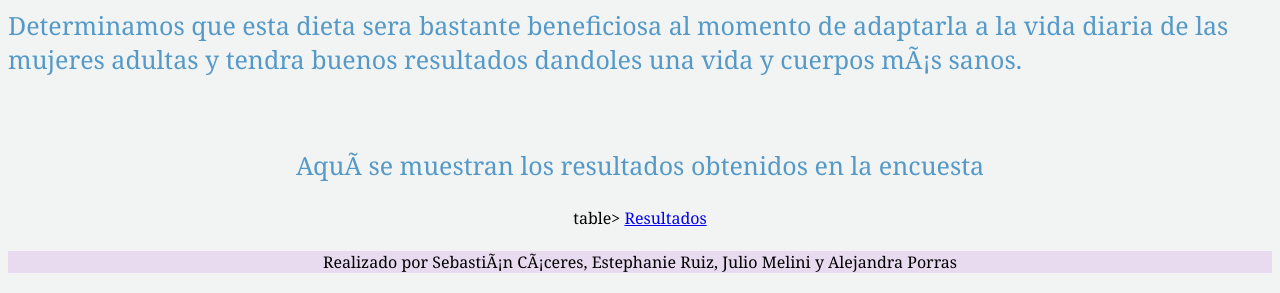
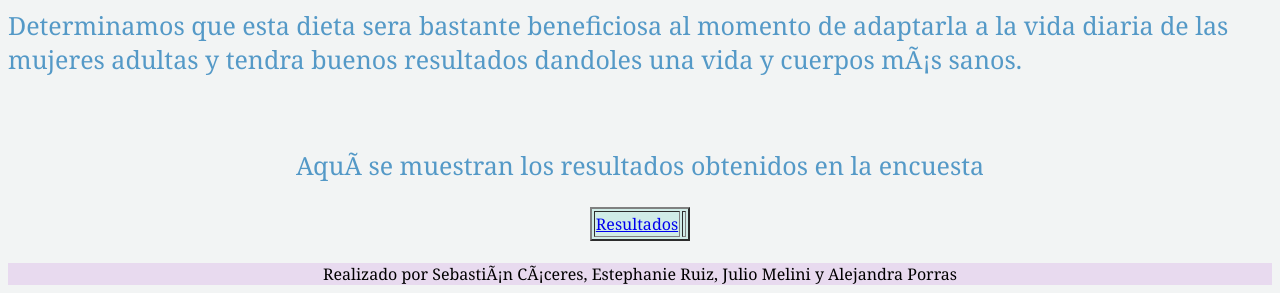
Before and after one commit to Caceres02/Tareas-segunda-unidad, a plain HTML site: page dieta.html in a window 1280 px wide. Shown: the part 1277-1570 px from the top of the page. Drawn offline with Linux system fonts and the light colour scheme.

Commit message:
Update dieta.html

```diff
--- a/dieta.html
+++ b/dieta.html
@@ -12,8 +12,10 @@
 <p> Determinamos que esta dieta sera bastante beneficiosa al momento de adaptarla a la vida diaria de las mujeres adultas y tendra buenos resultados dandoles una vida y cuerpos más sanos.</p>
 <br>
   <center><p>Aquí se muestran los resultados obtenidos en la encuesta</p></center>
-  <center>table>
+  <center><table border="2">
+    <tr>
     <td><a href="resultados.html">Resultados</a><td>
+    </tr>
     </table></center>
 
 </body>
```
